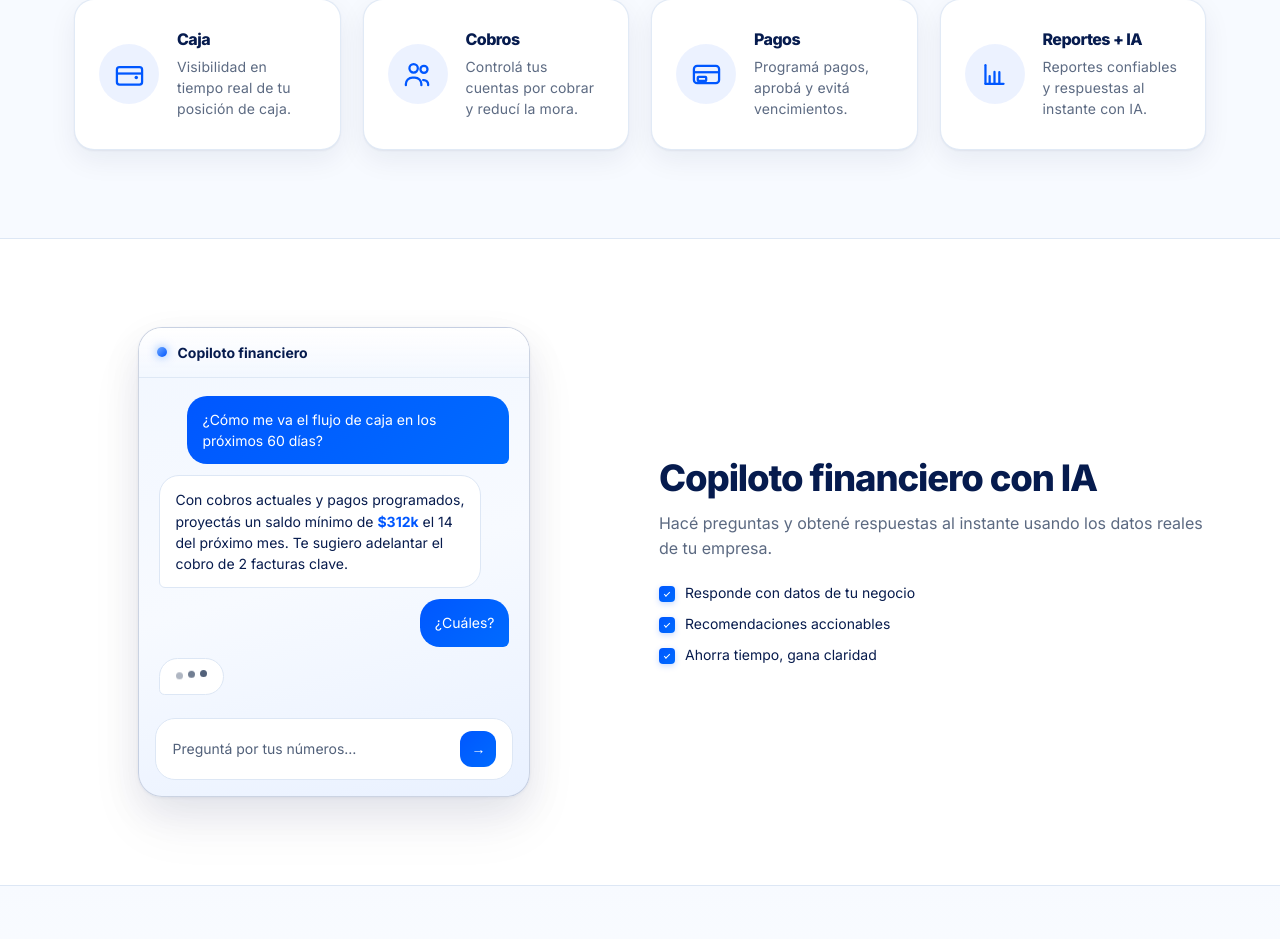
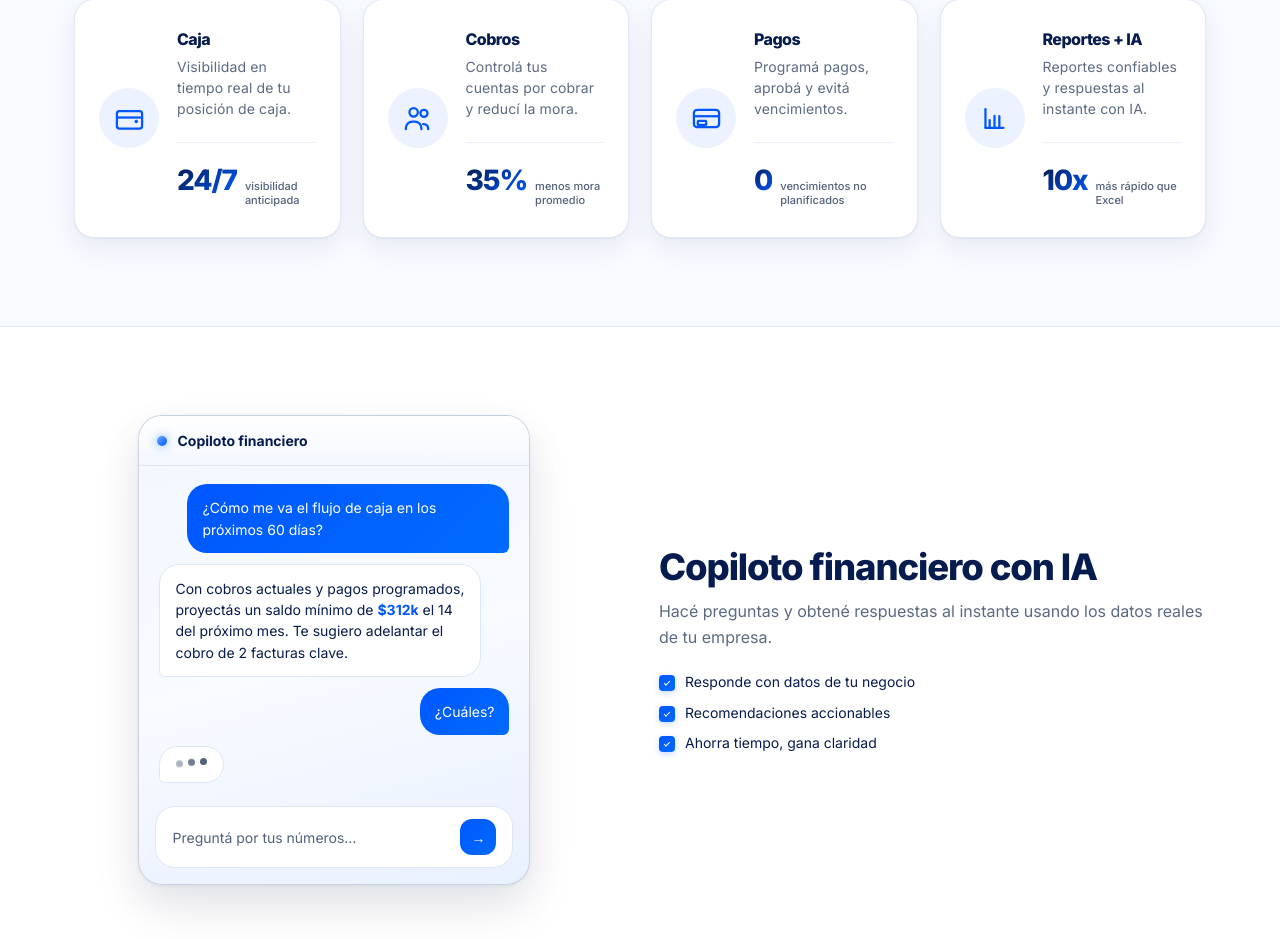
Before and after one commit to javierllorente-HWorld/quipu-landingpage, a React (Vite) app: page / in a window 1280 px wide. Shown: the part 1659-2598 px from the top of the page. Built offline with nearby package versions, Linux system fonts and the light colour scheme.

Commit message:
feat: agregar dato estadístico y divisor a cards de Beneficios
Cada card (Caja, Cobros, Pagos, Reportes + IA) ahora muestra un divisor sutil
y una métrica destacada debajo de la descripción.

```diff
--- a/src/App.css
+++ b/src/App.css
@@ -1393,6 +1393,40 @@
   text-wrap: pretty;
 }
 
+.cards-section .feature-card-divider {
+  width: 100%;
+  height: 0;
+  border-top: 1px solid var(--q-border);
+  opacity: 0.6;
+  margin: 16px 0;
+}
+
+.cards-section .feature-card-stat {
+  display: flex;
+  align-items: baseline;
+  gap: 8px;
+}
+
+.cards-section .feature-card-stat__value {
+  margin: 0;
+  font-size: 1.75rem;
+  font-weight: 800;
+  letter-spacing: -0.04em;
+  line-height: 1;
+  background: linear-gradient(135deg, var(--q-navy), var(--q-blue));
+  -webkit-background-clip: text;
+  background-clip: text;
+  color: transparent;
+}
+
+.cards-section .feature-card-stat__label {
+  margin: 0;
+  font-size: 0.6875rem;
+  font-weight: 500;
+  line-height: 1.3;
+  color: var(--q-muted);
+}
+
 @media (max-width: 560px) {
   .cards-section .feature-card {
     padding: 26px 20px;
--- a/src/App.jsx
+++ b/src/App.jsx
@@ -312,6 +312,7 @@ function FeatureCards() {
     {
       title: 'Caja',
       text: 'Visibilidad en tiempo real de tu posición de caja.',
+      stat: { value: '24/7', label: 'visibilidad anticipada' },
       icon: (
         <svg
           className="feature-card-svg"
@@ -341,6 +342,7 @@ function FeatureCards() {
     {
       title: 'Cobros',
       text: 'Controlá tus cuentas por cobrar y reducí la mora.',
+      stat: { value: '35%', label: 'menos mora promedio' },
       icon: (
         <svg
           className="feature-card-svg"
@@ -381,6 +383,7 @@ function FeatureCards() {
     {
       title: 'Pagos',
       text: 'Programá pagos, aprobá y evitá vencimientos.',
+      stat: { value: '0', label: 'vencimientos no planificados' },
       icon: (
         <svg
           className="feature-card-svg"
@@ -414,6 +417,7 @@ function FeatureCards() {
     {
       title: 'Reportes + IA',
       text: 'Reportes confiables y respuestas al instante con IA.',
+      stat: { value: '10x', label: 'más rápido que Excel' },
       icon: (
         <svg
           className="feature-card-svg"
@@ -456,6 +460,11 @@ function FeatureCards() {
               <div className="feature-card-body">
                 <h3 className="feature-card-title">{item.title}</h3>
                 <p className="feature-card-desc">{item.text}</p>
+                <div className="feature-card-divider" aria-hidden="true" />
+                <div className="feature-card-stat">
+                  <p className="feature-card-stat__value">{item.stat.value}</p>
+                  <p className="feature-card-stat__label">{item.stat.label}</p>
+                </div>
               </div>
             </article>
           ))}
```
